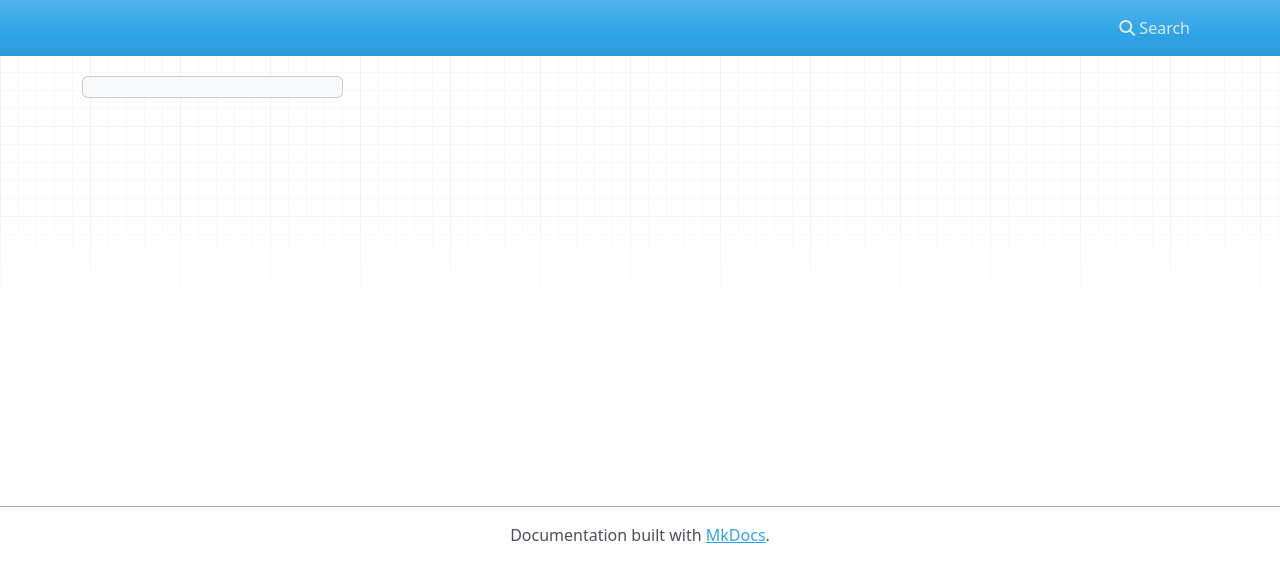
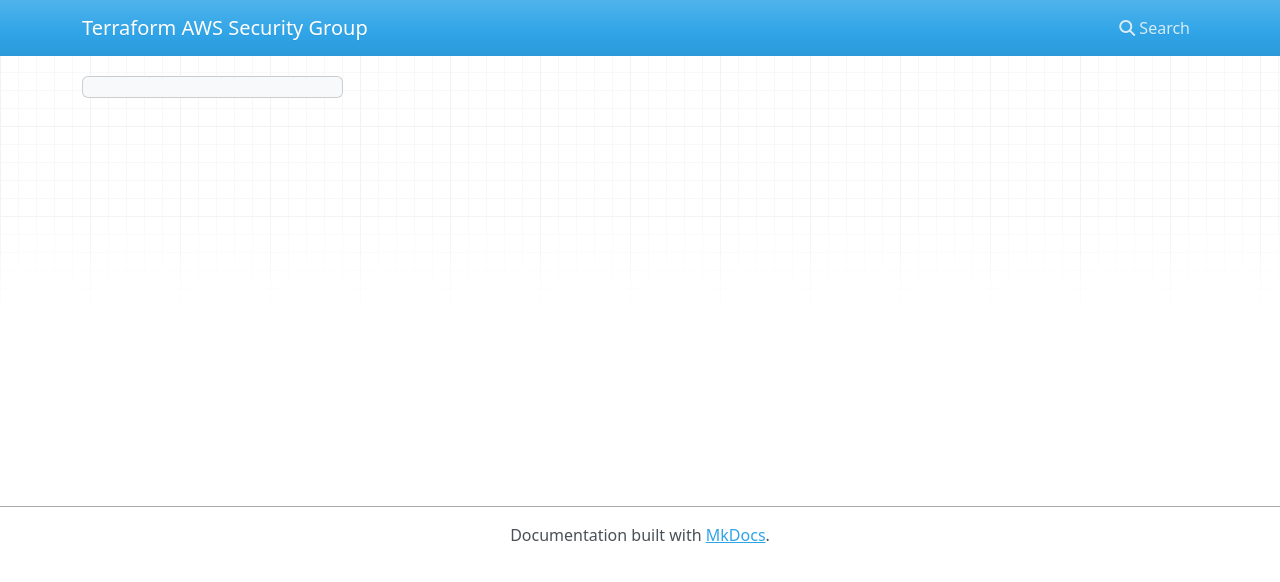
Before and after one commit to mainmax/terraform-aws-sg, an MkDocs documentation site: the page built from docs/index/index.md, in a window 1280 px wide. Shown: the top 582 px of the page. Built offline with MkDocs 1.6.1, drawn with Linux system fonts in a browser that asks for light colours; nearby versions of some CDN libraries.

Commit message:
Update mkdocs.yml

```diff
--- a/docs/mkdocs.yml
+++ b/docs/mkdocs.yml
@@ -2,4 +2,4 @@ markdown_extensions:
   - markdown_include.include
 docs_dir: "index"
 # site_dir: "../_build/html"
-# site_name: "Hello World"
+site_name: "Terraform AWS Security Group"
```
